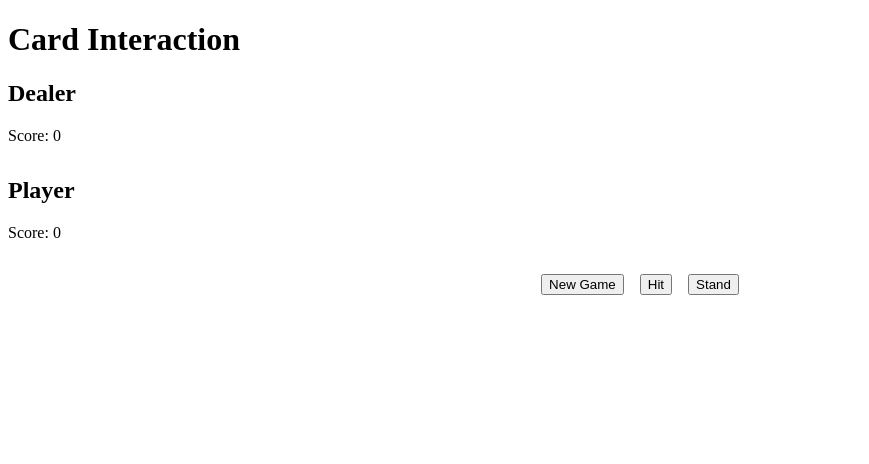
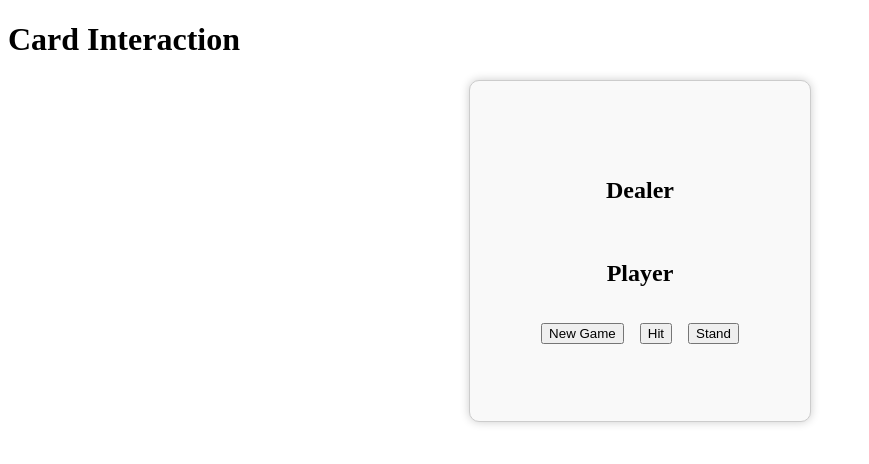
Before and after one commit to lukelin15/CardCounting, a SvelteKit app: page / in a window 1280 px wide. Shown: the top 464 px of the page, without its empty margins (0-869 px from the left). Built offline with nearby package versions, Linux system fonts and the light colour scheme.

Commit message:
smaller game and remove scores

```diff
--- a/src/components/App.svelte
+++ b/src/components/App.svelte
@@ -1,11 +1,11 @@
 <script>
+  import BlackJack from './Blackjack.svelte';
   // Write your JS here, or import other files
-  import Card from './Card.svelte';
 </script>
 
 <main>
   <h1>Card Interaction</h1>
-  <Card />
+  <BlackJack />
 </main>
 
 <style>
--- a/src/components/Card.svelte
+++ b/src/components/Blackjack.svelte
@@ -4,13 +4,16 @@
     // deck initializing stuff
     let vals = ['A', '2', '3', '4', '5', '6', '7', '8', '9', '10', 'J', 'Q', 'K'];
     let suits = ['♠', '♣', '♥', '♦'];
-    let deck = [];
+    let newDeck = [];
 
     for (let suit of suits) {
       for (let val of vals) {
-        deck.push(val + suit);
+        newDeck.push(val + suit);
       }
     }
+
+    // newDeck is a template to copy decks from
+    let deck = [...newDeck]
 
     let playerHand = [];
     let dealerHand = [];
@@ -29,9 +32,11 @@
     }
 
     function hit() {
+        if (!gameOver) {
           playerHand = deal(playerHand);
           if (calculateHand(playerHand) > 21) {
               gameOver = true;
+          }
         }
     }
 
@@ -45,10 +50,12 @@
     }
 
     function stand() {
+      if (!gameOver) {
         while (calculateHand(dealerHand) < 17) {
           dealerHand = deal(dealerHand);
         }
         gameOver = true;
+      }
     }
 
     function calculateHand(hand) {
@@ -102,7 +109,7 @@
         <div class="card" in:fly="{{ y: -200, duration: 500 }}">{card}</div>
         {/each}
       </div>
-      <div>Score: {calculateHand(dealerHand)}</div>
+      <!-- <div>Score: {calculateHand(dealerHand)}</div> -->
     </div>
 
     <div id="player">
@@ -112,7 +119,7 @@
         <div class="card" in:fly="{{ y: 200, duration: 500 }}">{card}</div>
         {/each}
       </div>
-      <div>Score: {calculateHand(playerHand)}</div>
+      <!-- <div>Score: {calculateHand(playerHand)}</div> -->
     </div>
 
     <div id="controls">
@@ -130,8 +137,23 @@
 </main>
 
 <style>
+    main {
+      display: flex;
+      flex-direction: column;
+      align-items: center;
+      justify-content: center;
+      width: 300px; /* Adjust the size to your preference */
+      height: 300px; /* Adjust the size to your preference */
+      margin: auto;
+      padding: 20px;
+      border: 1px solid #ccc;
+      border-radius: 10px;
+      box-shadow: 0 0 10px rgba(0, 0, 0, 0.2);
+      background-color: #f9f9f9;
+    }
+
     .card {
-      font-size: 1.5em;
+      font-size: 1em;
       text-align: center;
       padding: 1em;
       border: 1px solid #ccc;
@@ -148,7 +170,7 @@
     }
 
     #dealer, #player {
-      margin-bottom: 2em;
+      margin-bottom: 1em;
     }
 
     #controls {
```
Lines whose indentation alone changed are shown as unchanged.
